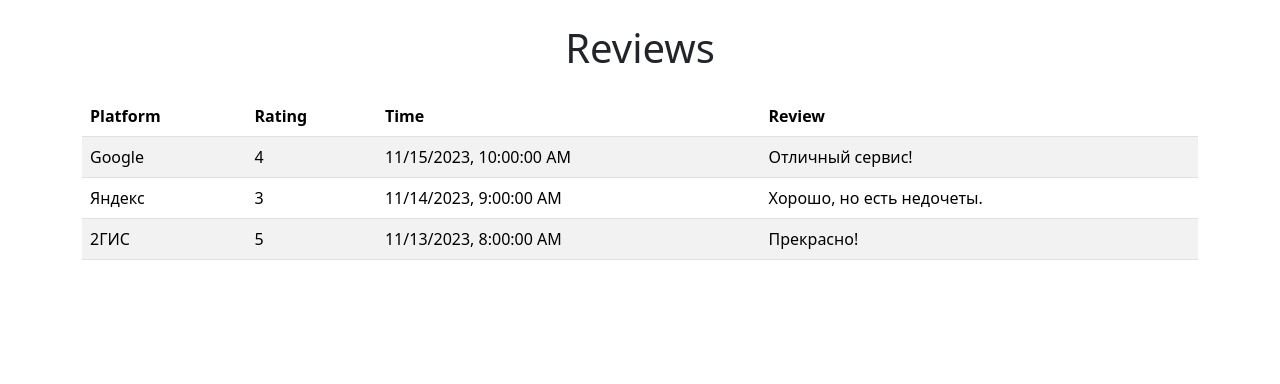
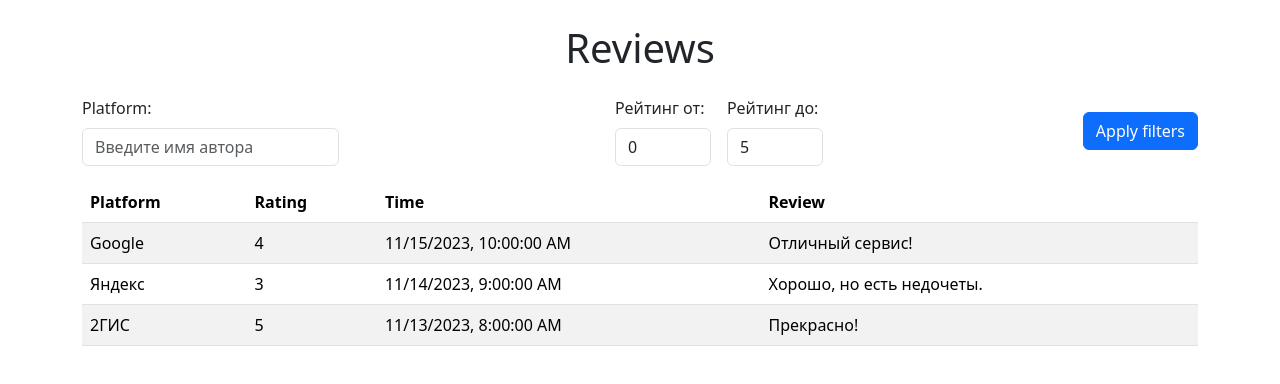
Before and after one commit to marymih/test-task-reviews, a React (Vite) app: page / in a window 1280 px wide. Shown: the top 384 px of the page. Built offline with nearby package versions, Linux system fonts and the light colour scheme.

Commit message:
add filters

```diff
--- a/src/App.jsx
+++ b/src/App.jsx
@@ -9,6 +9,9 @@ const App = () => {
   const { reviews, loading, error } = useSelector((state) => state.reviews);
   const [sortedReviews, setSortedReviews] = useState([]);
   const [sortOrder, setSortOrder] = useState({ key: '', direction: '' });
+
+  const [platformFilter, setPlatformFilter] = useState('');
+  const [ratingRange, setRatingRange] = useState({ min: 0, max: 5 });
 
   useEffect(() => {
     dispatch(fetchReviewsRequest());
@@ -53,17 +56,92 @@ const App = () => {
     setSortOrder({ key, direction });
   };
 
+  //filtering function
+  const handleFilters = () => {
+    const filtered = reviews.filter((review) => {
+      const matchesPlatform = platformFilter
+        ? review.platform.toLowerCase().includes(platformFilter.toLowerCase())
+        : true;
+
+      const matchesRating =
+        review.rating >= ratingRange.min && review.rating <= ratingRange.max;
+
+      return matchesPlatform && matchesRating;
+    });
+    setSortedReviews(filtered);
+  };
+
   return (
     <div className="container my-4">
       <h1 className="text-center mb-4">Reviews</h1>
       {loading && <div className="alert alert-info">Loading...</div>}
       {error && <div className="alert alert-danger">Error: {error}</div>}
       {!loading && !error && (
-        <ReviewsTable
-          data={sortedReviews}
-          onSort={handleSort}
-          sortOrder={sortOrder}
-        />
+        <>
+          <div className="d-flex justify-content-between align-items-center mb-3">
+            <div className="me-3">
+              <label htmlFor="platformFilter" className="form-label">
+                Platform:
+              </label>
+              <input
+                id="authorFilter"
+                type="text"
+                className="form-control"
+                placeholder="Введите имя автора"
+                value={platformFilter}
+                onChange={(e) => setPlatformFilter(e.target.value)}
+              />
+            </div>
+            <div className="d-flex">
+              <div className="me-3">
+                <label htmlFor="minRating" className="form-label">
+                  Рейтинг от:
+                </label>
+                <input
+                  id="minRating"
+                  type="number"
+                  className="form-control"
+                  value={ratingRange.min}
+                  onChange={(e) =>
+                    setRatingRange((prev) => ({
+                      ...prev,
+                      min: Number(e.target.value),
+                    }))
+                  }
+                  min="0"
+                  max="5"
+                />
+              </div>
+              <div>
+                <label htmlFor="maxRating" className="form-label">
+                  Рейтинг до:
+                </label>
+                <input
+                  id="maxRating"
+                  type="number"
+                  className="form-control"
+                  value={ratingRange.max}
+                  onChange={(e) =>
+                    setRatingRange((prev) => ({
+                      ...prev,
+                      max: Number(e.target.value),
+                    }))
+                  }
+                  min="0"
+                  max="5"
+                />
+              </div>
+            </div>
+            <button className="btn btn-primary" onClick={handleFilters}>
+              Apply filters
+            </button>
+          </div>
+          <ReviewsTable
+            data={sortedReviews}
+            onSort={handleSort}
+            sortOrder={sortOrder}
+          />
+        </>
       )}
     </div>
   );
```
